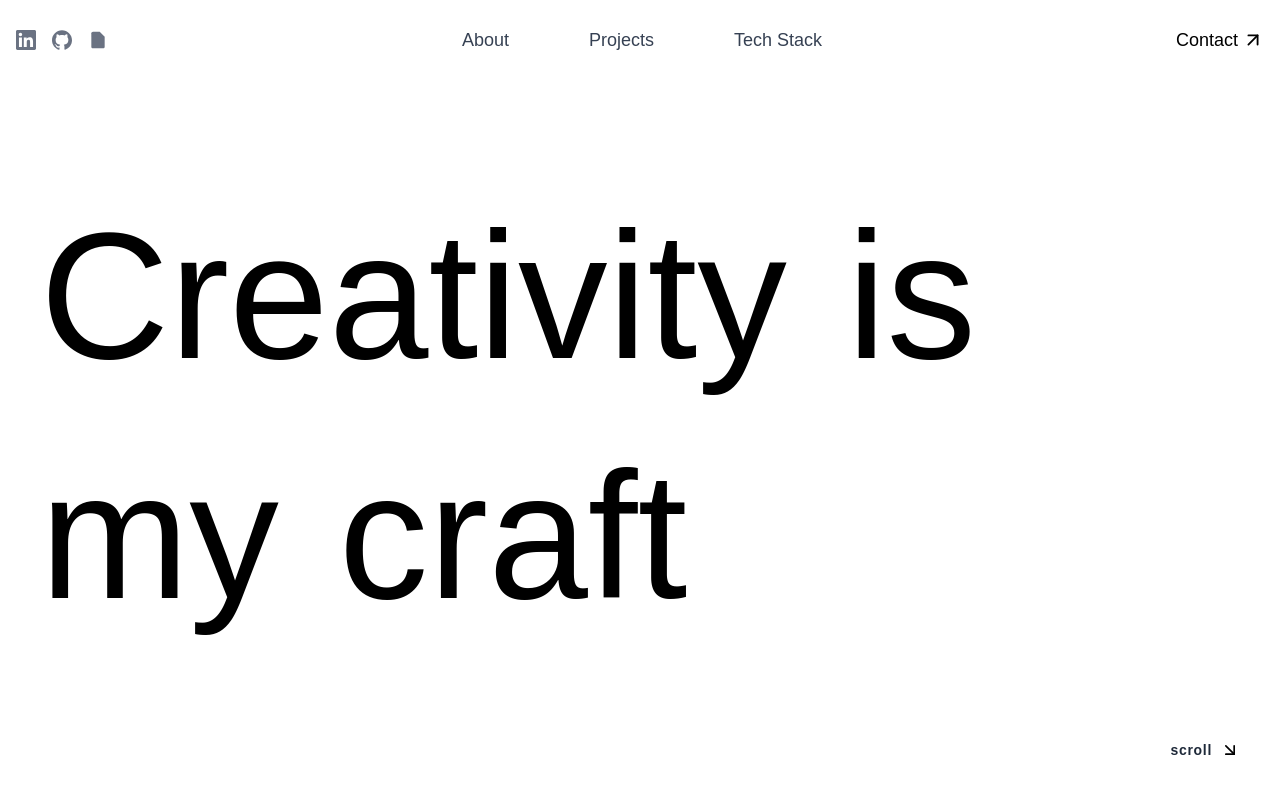
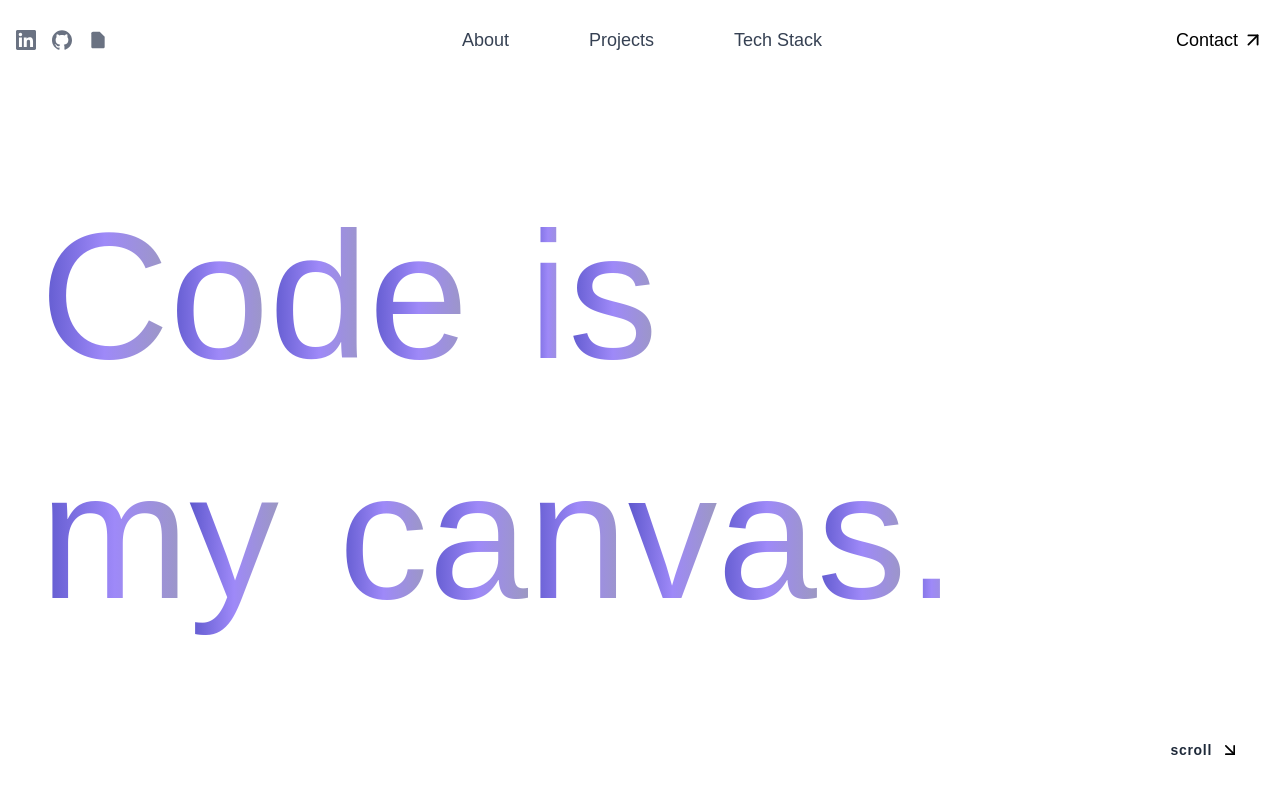
Before and after one commit to anthonyhana04/anthonyhana04.github.io, a React (Vite) app: page / in a window 1280 px wide. Shown: the top 800 px of the page. Built offline with nearby package versions, Linux system fonts and the light colour scheme.

Commit message:
Add gradient effect

```diff
--- a/src/components/hero.jsx
+++ b/src/components/hero.jsx
@@ -6,11 +6,13 @@ import Icon from './icon';
 gsap.registerPlugin(ScrollTrigger);
 
 const WORDS = {
-  line1: ['Creativity ', 'is '],
-  line2: ['my ', 'craft'],
+  line1: ['Code ', 'is '],
+  line2: ['my ', 'canvas.'],
 };
+
 const rand = (min, max) => Math.random() * (max - min) + min;
 
+// rely on the parent’s gradient background clipping
 function LetterDisplay({ word }) {
   return word.split('').map((ch, i) => (
     <div
@@ -27,7 +29,6 @@ export default function Hero() {
   const box = useRef(null);
   const [showScroll, setShowScroll] = useState(true);
 
-  /* paralax */
   useLayoutEffect(() => {
     if (!box.current) return;
     box.current.querySelectorAll('.letter').forEach(el => {
@@ -48,7 +49,6 @@ export default function Hero() {
     });
   }, []);
 
-  /* hide scroll indication after scroll */
   useEffect(() => {
     const handler = () => setShowScroll(window.scrollY < 40);
     window.addEventListener('scroll', handler, { passive: true });
@@ -62,43 +62,51 @@ export default function Hero() {
       className="relative flex items-start justify-start min-h-[120vh] pt-44 pl-10 pr-6 overflow-hidden"
     >
       <div className="hero-bottom-blur" />
-      {/* HERO WORDS */}
+
+      {/* Wrap each line in a parent with className="hero-line" */}
       <div className="text-left leading-[15em]">
-        <div className="flex flex-wrap justify-start">
+        <div className="flex flex-wrap justify-start hero-line">
           <LetterDisplay word={WORDS.line1[0]} />
           <div className="w-10 sm:w-15" />
           <LetterDisplay word={WORDS.line1[1]} />
         </div>
-
-        <div className="flex flex-wrap justify-start">
+        <div className="flex flex-wrap justify-start hero-line mt-0">
           <LetterDisplay word={WORDS.line2[0]} />
           <div className="w-10 sm:w-15" />
           <LetterDisplay word={WORDS.line2[1]} />
         </div>
       </div>
 
-      {/* scroll indicator */}
+      {/* scroll indicator (unchanged) */}
       <button
         onClick={() =>
           document
             .getElementById('about')
             .scrollIntoView({ behavior: 'smooth' })
         }
-        className={`group absolute bottom-50 right-10 flex flex-row items-center gap-2 select-none
-                    transition-opacity duration-400
-                    ${showScroll ? 'opacity-100' : 'opacity-0 pointer-events-none'}`}
+        className={`
+          group absolute bottom-50 right-10 flex flex-row items-center gap-2 select-none
+          transition-opacity duration-400
+          ${showScroll ? 'opacity-100' : 'opacity-0 pointer-events-none'}
+        `}
       >
-        <span className="text-sm tracking-wider text-gray-800 font-semibold text-base
-                        transition-transform duration-300
-                        group-hover:translate-x-1 group-hover:translate-y-1">
+        <span
+          className="
+            text-sm tracking-wider text-gray-800 font-semibold text-base
+            transition-transform duration-300
+            group-hover:translate-x-1 group-hover:translate-y-1
+          "
+        >
           scroll
         </span>
 
         <Icon
           name="arrowSE"
           size={20}
-          className="stroke-gray-9000/80 transition-transform duration-300
-                     group-hover:translate-x-1 group-hover:translate-y-1"
+          className="
+            stroke-gray-9000/80 transition-transform duration-300
+            group-hover:translate-x-1 group-hover:translate-y-1
+          "
         />
       </button>
     </section>
```
